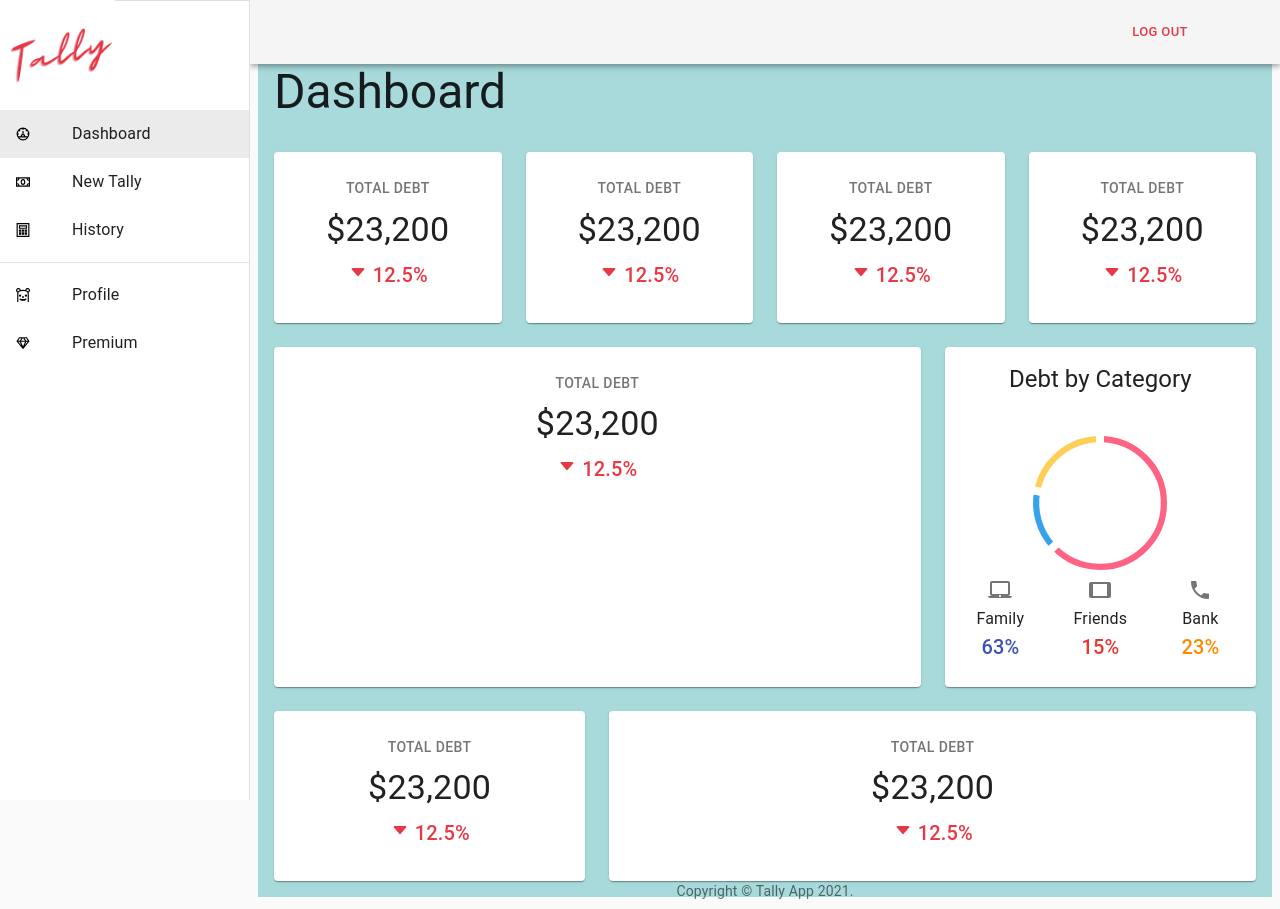
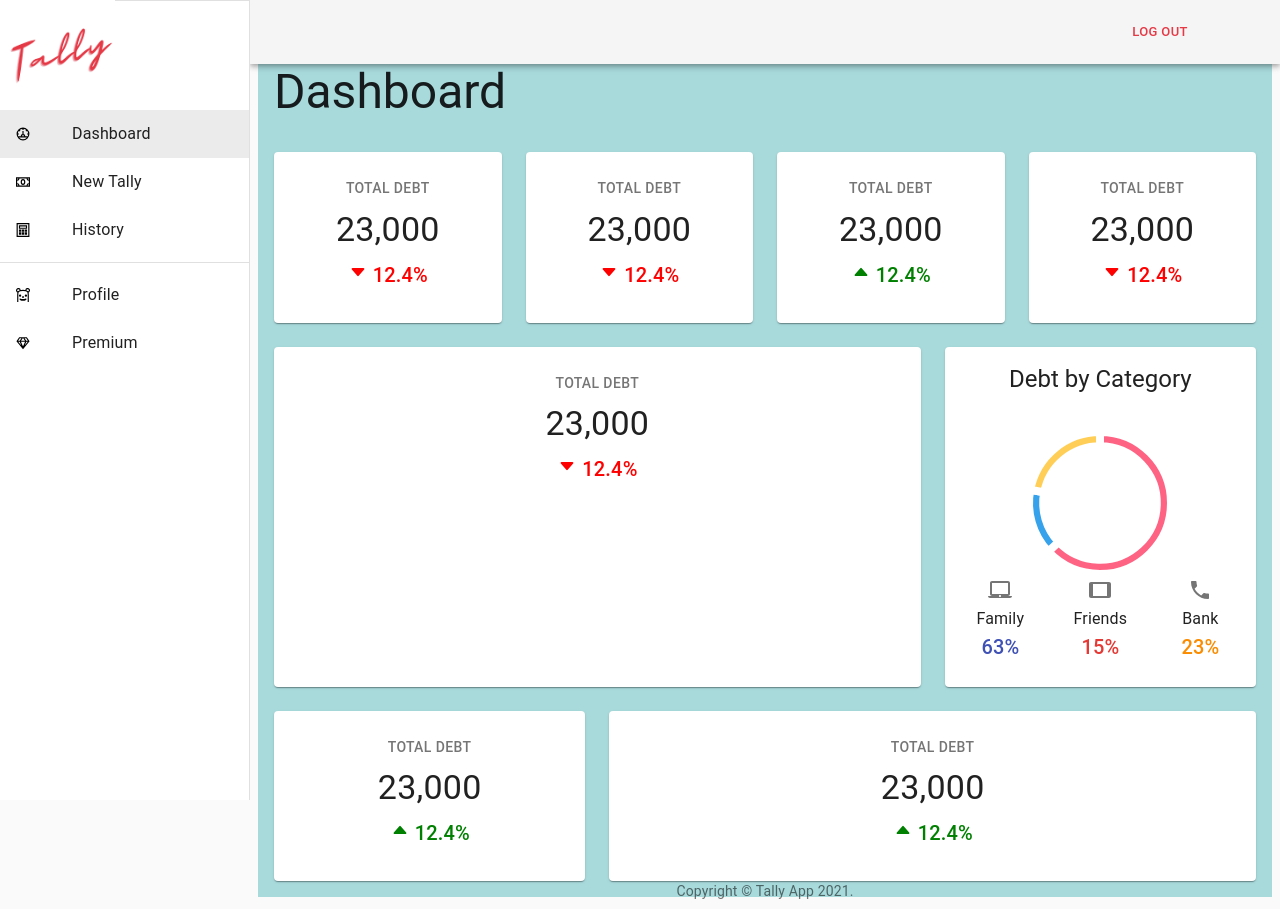
Before and after one commit to awalemandi/tally, a React (Create React App) app: page /home/dashboard in a window 1280 px wide. Built offline with nearby package versions, Linux system fonts and the light colour scheme.

Commit message:
added stat card props

```diff
--- a/src/components/menu/dashboard/Dashboard.tsx
+++ b/src/components/menu/dashboard/Dashboard.tsx
@@ -1,13 +1,14 @@
 import React from 'react';
 import { Typography, Grid, makeStyles } from '@material-ui/core';
-import TotalDebt from './TotalDebt';
+import StatCard from './StatCard';
 import DebtByCategory from './DebtByCategory';
 
 const useStyles = makeStyles(theme => ({
 	root: {
-backgroundColor: theme.palette.secondary.main
+		backgroundColor: theme.palette.secondary.main,
 	},
 }));
+
 
 const Dashboard = () => {
 	const classes = useStyles();
@@ -26,29 +27,17 @@ const Dashboard = () => {
 			</Grid>
 			<Grid container item spacing={3}>
 				<Grid item lg={3} sm={6} xl={3} xs={12}>
-					<TotalDebt />
+					<StatCard name='total debt' stat='23,000' improved={false} change={12.4} />
 				</Grid>
-				<Grid item lg={3} sm={6} xl={3} xs={12}>
-					<TotalDebt />
-				</Grid>
-				<Grid item lg={3} sm={6} xl={3} xs={12}>
-					<TotalDebt />
-				</Grid>
-				<Grid item lg={3} sm={6} xl={3} xs={12}>
-					<TotalDebt />
-				</Grid>
-				<Grid item lg={8} md={12} xl={9} xs={12}>
-					<TotalDebt />
-				</Grid>
+				<Grid item lg={3} sm={6} xl={3} xs={12}><StatCard name='total debt' stat='23,000' improved={false} change={12.4} /></Grid>
+				<Grid item lg={3} sm={6} xl={3} xs={12}><StatCard name='total debt' stat='23,000' improved={true} change={12.4} /></Grid>
+				<Grid item lg={3} sm={6} xl={3} xs={12}><StatCard name='total debt' stat='23,000' improved={false} change={12.4} /></Grid>
+				<Grid item lg={8} md={12} xl={9} xs={12}><StatCard name='total debt' stat='23,000' improved={false} change={12.4} /></Grid>
 				<Grid item lg={4} md={6} xl={3} xs={12}>
 					<DebtByCategory />
 				</Grid>
-				<Grid item lg={4} md={6} xl={3} xs={12}>
-					<TotalDebt />
-				</Grid>
-				<Grid item lg={8} md={12} xl={9} xs={12}>
-					<TotalDebt />
-				</Grid>
+				<Grid item lg={4} md={6} xl={3} xs={12}><StatCard name='total debt' stat='23,000' improved={true} change={12.4} /></Grid>
+				<Grid item lg={8} md={12} xl={9} xs={12}><StatCard name='total debt' stat='23,000' improved={true} change={12.4} /></Grid>
 			</Grid>
 		</Grid>
 	);
--- /dev/null
+++ b/src/components/menu/dashboard/StatCard.tsx
@@ -0,0 +1,62 @@
+import React from 'react';
+import clsx from 'clsx';
+import PropTypes from 'prop-types';
+import {
+	Card,
+	CardContent,
+	Grid,
+	Typography,
+	makeStyles,
+} from '@material-ui/core';
+import { IoCaretDown, IoCaretUp } from 'react-icons/io5';
+
+const useStyles = makeStyles(theme => ({
+	root: {
+		height: '100%',
+		width: 'auto',
+		padding: theme.spacing(1),
+	},
+}));
+
+type CardProps = {
+	name: string,
+	stat: any,
+	improved: boolean,
+	change: number
+  }
+
+const StatCard = ({name, stat, improved, change}: CardProps) => {
+	const classes = useStyles();
+
+	return (
+		<Card className={clsx(classes.root)}>
+			<CardContent>
+				<Grid
+					container
+					direction='column'
+					justify='center'
+					alignItems='center'
+					spacing={1}
+				>
+					<Grid item>
+						<Typography color='textSecondary' gutterBottom variant='button'>
+							{name}
+						</Typography>
+					</Grid>
+					<Grid item>
+						<Typography color='textPrimary' variant='h4'>
+							{stat}
+						</Typography>
+					</Grid>
+					<Grid item>
+						<Typography variant='h6' style={improved ? {color: 'green'} : {color: 'red'}}>
+							{improved ? <IoCaretUp /> : <IoCaretDown />} {change}%
+						</Typography>
+					</Grid>
+				</Grid>
+			</CardContent>
+		</Card>
+	);
+};
+
+export default StatCard;
--- a/src/components/menu/dashboard/TotalDebt.tsx
+++ /dev/null
@@ -1,57 +0,0 @@
-import React from 'react';
-import clsx from 'clsx';
-import PropTypes from 'prop-types';
-import {
-	Avatar,
-	Card,
-	CardContent,
-	Grid,
-	Typography,
-	makeStyles,
-	colors,
-} from '@material-ui/core';
-import AttachMoneyIcon from '@material-ui/icons/AttachMoney';
-import {IoCaretDown, IoCaretUp} from 'react-icons/io5';
-
-const useStyles = makeStyles((theme)=> ({
-	root: {
-		height: '100%',
-		width: 'auto',
-		padding: theme.spacing(1)
-	},
-}));
-
-const TotalDebt = () => {
-	const classes = useStyles();
-
-	return (
-		<Card className={clsx(classes.root)}>
-			<CardContent>
-				<Grid container direction='column' justify='center' alignItems='center' spacing={1}>
-					<Grid item>
-						<Typography color='textSecondary' gutterBottom variant='button'>
-							TOTAL DEBT
-						</Typography>
-						</Grid>
-						<Grid item>
-						<Typography color='textPrimary' variant='h4'>
-							$23,200
-						</Typography>
-					</Grid>
-					<Grid item>
-
-						<Typography variant='h6'color='primary'>
-						<IoCaretDown /> 12.5%
-						</Typography>
-					</Grid>
-				</Grid>
-			</CardContent>
-		</Card>
-	);
-};
-
-TotalDebt.propTypes = {
-	className: PropTypes.string,
-};
-
-export default TotalDebt;
```
Also changed, not shown: 1 other file (tests, documents, lock files or other folders).
